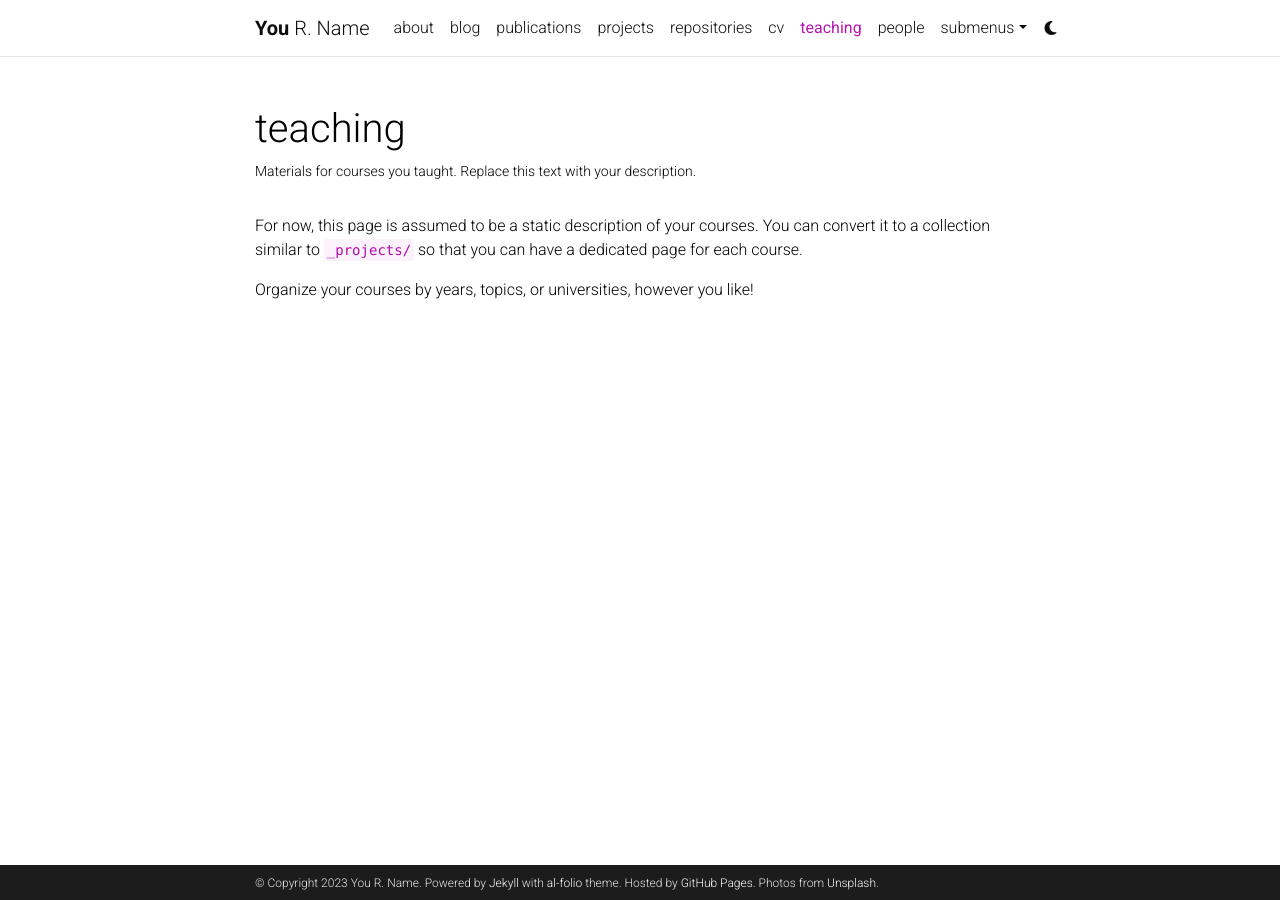
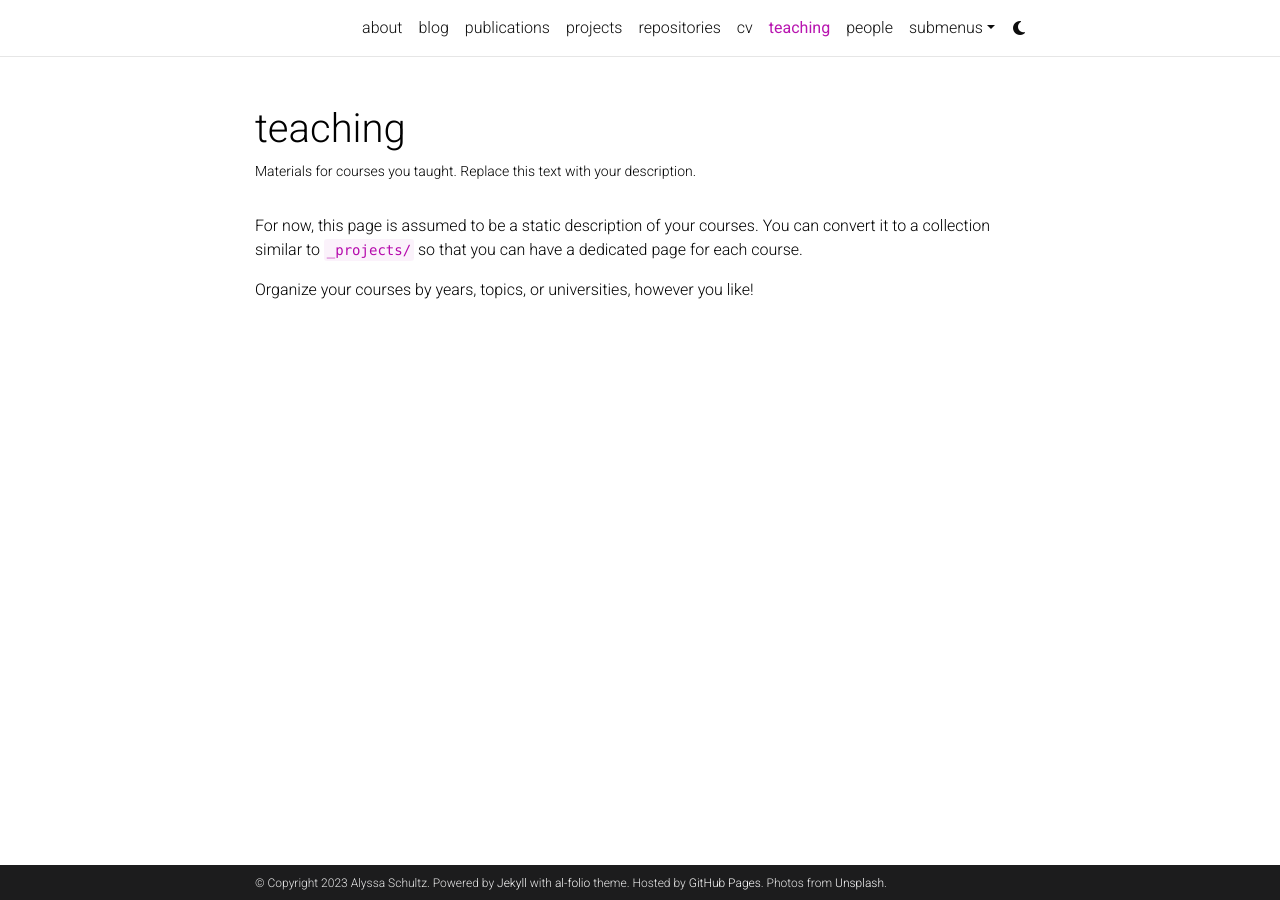
Before and after one commit to alyssaschultz/alyssaschultz.github.io, a Jekyll site: the page built from _pages/teaching.md, in a window 1280 px wide. Built offline with Jekyll 4.4.1, drawn with Linux system fonts in a browser that asks for light colours; comment, search, counter and statistics services are not loaded; a style sheet for code colours, icons or effects is not loaded.

Commit message:
Update _config.yml

```diff
--- a/_config.yml
+++ b/_config.yml
@@ -2,24 +2,24 @@
 # Site settings
 # -----------------------------------------------------------------------------
 
-title: blank # the website title (if blank, full name will be used instead)
-first_name: You
-middle_name: R.
-last_name: Name
-email: you@example.com
+title: # the website title (if blank, full name will be used instead)
+first_name: Alyssa
+middle_name:
+last_name: Schultz
+email: aschultz@tamu.edu
 description: > # the ">" symbol means to ignore newlines until "footer_text:"
   A simple, whitespace theme for academics. Based on [*folio](https://github.com/bogoli/-folio) design.
 footer_text: >
   Powered by <a href="https://jekyllrb.com/" target="_blank">Jekyll</a> with <a href="https://github.com/alshedivat/al-folio">al-folio</a> theme.
   Hosted by <a href="https://pages.github.com/" target="_blank">GitHub Pages</a>.
   Photos from <a href="https://unsplash.com" target="_blank">Unsplash</a>.
-keywords: jekyll, jekyll-theme, academic-website, portfolio-website  # add your own keywords or leave empty
+keywords:   # add your own keywords or leave empty
 
 lang: en # the language of your site (for example: en, fr, cn, ru, etc.)
 icon: ⚛️  # the emoji used as the favicon (alternatively, provide image name in /assets/img/)
 
-url: https://alshedivat.github.io # the base hostname & protocol for your site
-baseurl: /al-folio # the subpath of your site, e.g. /blog/
+url: https://alyssaschultz.github.io # the base hostname & protocol for your site
+baseurl: /blog # the subpath of your site, e.g. /blog/
 last_updated: false # set to true if you want to display last updated in the footer
 impressum_path:  # set to path to include impressum link in the footer, use the same path as permalink in a page, helps to conform with EU GDPR
 
@@ -71,7 +71,7 @@
 gitlab_username: # your GitLab user name
 twitter_username: # your Twitter handle
 mastodon_username: # your mastodon instance+username in the format instance.tld/@username
-linkedin_username: # your LinkedIn user name
+linkedin_username: # Alyssa Schultz
 telegram_username: # your Telegram user name
 scholar_userid: # your Google Scholar ID
 semanticscholar_id: # your Semantic Scholar ID
```
